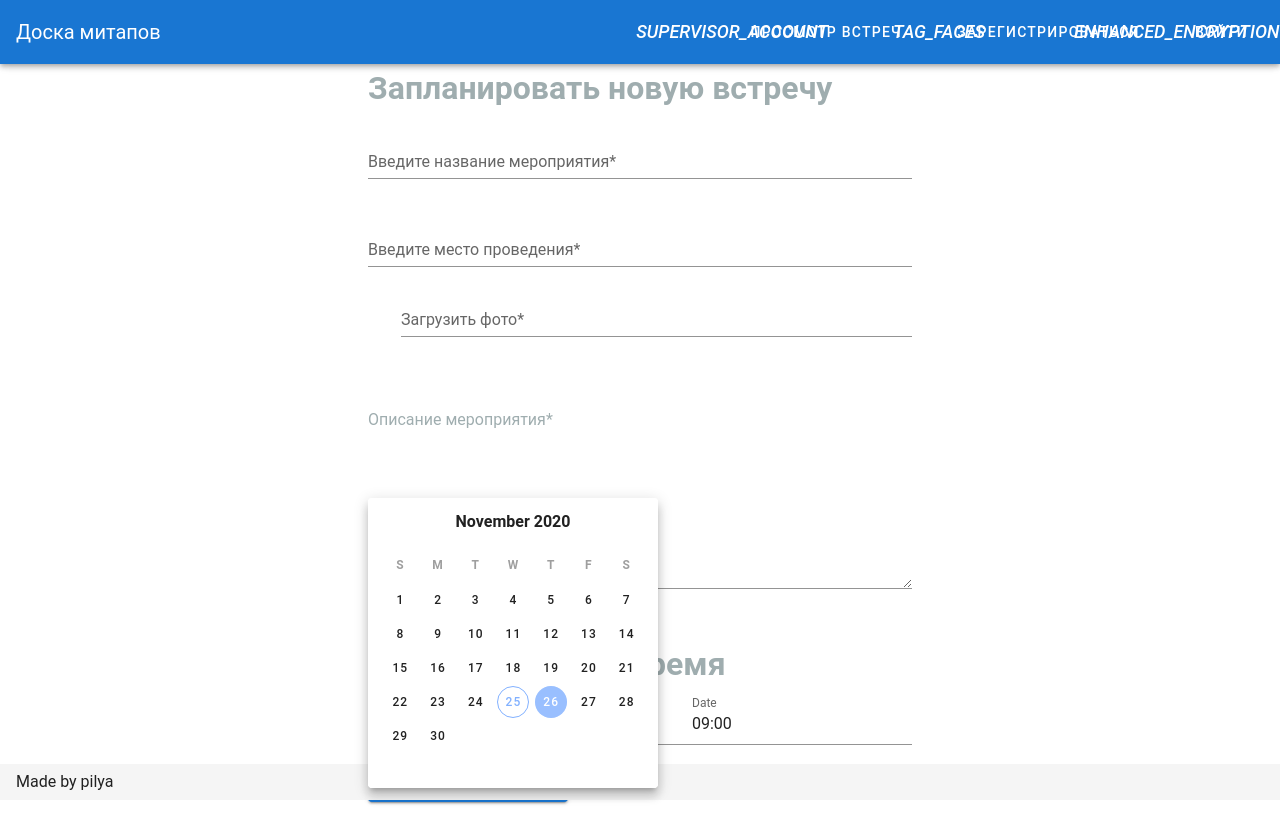
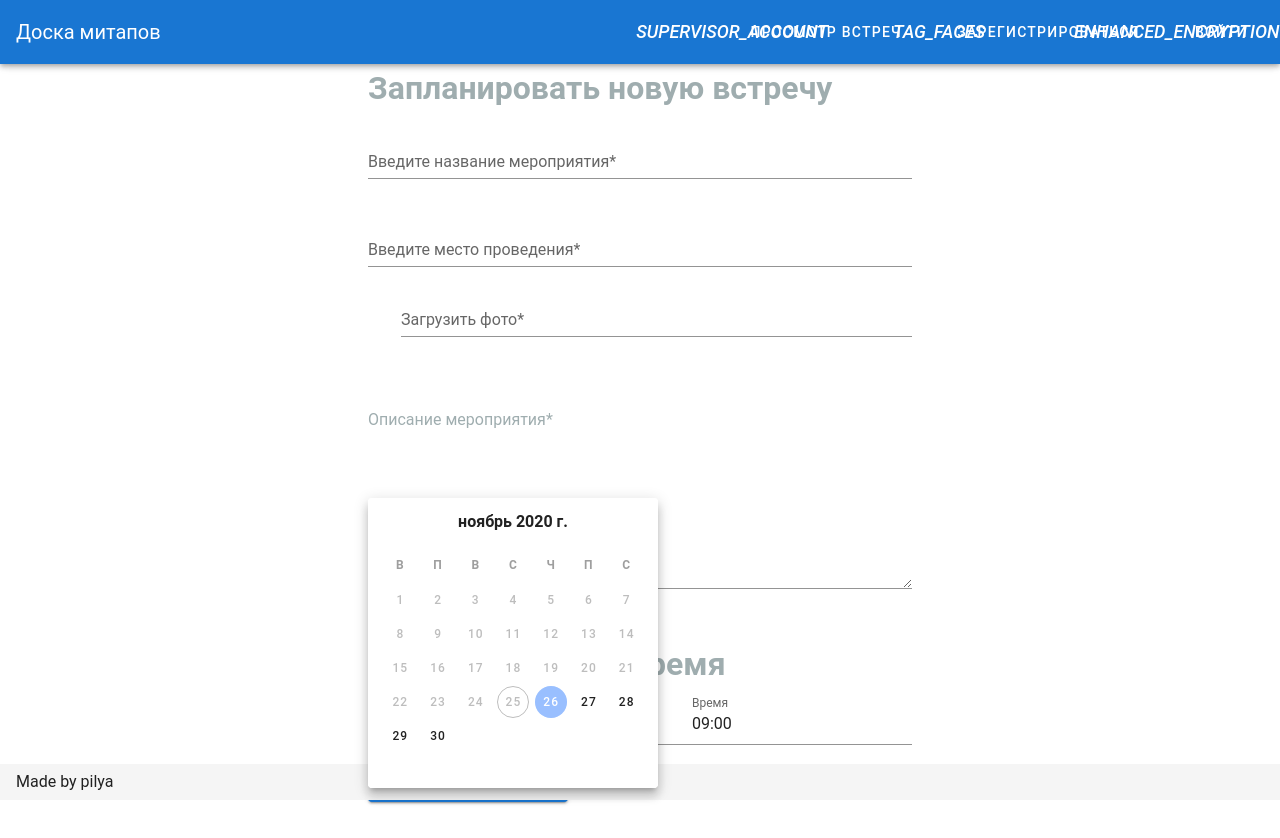
Before and after one commit to pilya-vrn/meetups-board, a Vue app: page /createmeetups in a window 1280 px wide. Both pictures are taken after a click on the button 386 px from the left and 726 px from the top of the page. Built offline with nearby package versions, Linux system fonts and the light colour scheme; no server answers; the database is empty; the HTML template or start-up script is replaced by a standard one.

Commit message:
добавил мин дату

```diff
--- a/src/components/DateInput.vue
+++ b/src/components/DateInput.vue
@@ -7,7 +7,7 @@
         max-width="290px"
         min-width="290px">
         <template v-slot:activator="{ on }">
-            <v-text-field v-on="on" :value="value" label="Date" readonly>
+            <v-text-field v-on="on" :value="value" label="Дата" readonly>
                 <v-btn slot="prepend-inner" icon v-on="on">
                     <v-icon>mdi-calendar</v-icon>
                 </v-btn>
@@ -15,11 +15,12 @@
         </template>
         <v-date-picker
             :value="value"
+            :min="minDate"
             @input="
                 $emit('input', $event);
-                showMenu = false;
-            "
-            no-title/>
+                showMenu = false;"
+            no-title
+            locale="ru"/>
     </v-menu>
 </template>
 
--- a/src/components/TimeInput.vue
+++ b/src/components/TimeInput.vue
@@ -7,7 +7,7 @@
         max-width="290px"
         min-width="290px">
         <template v-slot:activator="{ on }">
-            <v-text-field v-on="on" :value="value" label="Date" readonly>
+            <v-text-field v-on="on" :value="value" label="Время" readonly>
                 <v-btn slot="prepend-inner" icon v-on="on">
                     <v-icon>mdi-calendar</v-icon>
                 </v-btn>
--- a/src/views/OrganizeMeetup.vue
+++ b/src/views/OrganizeMeetup.vue
@@ -17,7 +17,8 @@
       <h1 style="padding-top: 30px;">Выберете дату и время</h1>
       <v-row>
         <v-col cols="12" sm="6">
-          <DateInput v-model="date" />
+          <DateInput v-model="date"
+          :minDate="minDate"/>
         </v-col>
         <v-col cols="12" sm="6">
           <TimeInput v-model="time" />
@@ -58,14 +59,16 @@
     data() {
       const todayDate = new Date();
       todayDate.setDate(todayDate.getDate() + 1);
+      const minDate = todayDate.toISOString().substr(0, 10);
       return {
-        date: todayDate.toISOString().substr(0, 10),
+        date: minDate,
         time: '09:00',
         title: '',
         location: '',
         description: '',
         imgSrc: '',
         photoFile: null,
+        minDate: minDate,
       }
     },
     methods: {
```
